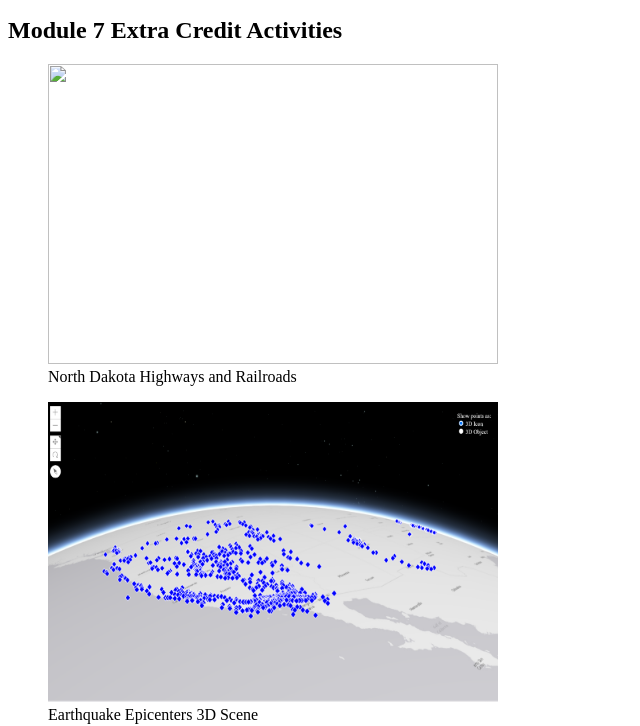
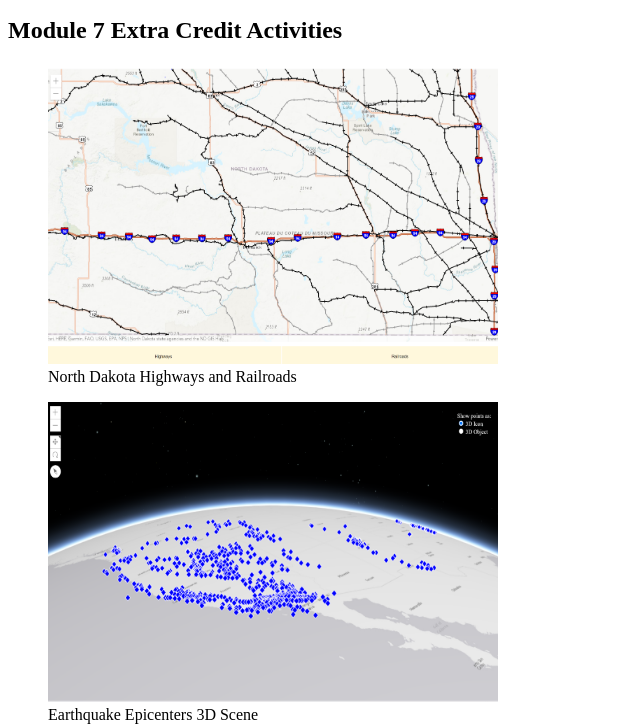
Before and after one commit to ns862815/ExtraCredit, a plain HTML site: page docs/index.html in a window 1280 px wide. Shown: the part 1068-1794 px from the top of the page, without its empty margins (0-640 px from the left). Drawn offline with Linux system fonts and the light colour scheme.

Commit message:
Update index.html

```diff
--- a/docs/index.html
+++ b/docs/index.html
@@ -20,7 +20,7 @@
 
 
         <h2>Module 7 Extra Credit Activities</h2>
-        <figure> <a href="LayerButtons_NoahSkinner.html"> <img src="images/LayerButons_image.PNG" width = "450" height="300"></a>
+        <figure> <a href="LayerButtons_NoahSkinner.html"> <img src="images/LayerButtons_image.PNG" width = "450" height="300"></a>
             <figcaption>North Dakota Highways and Railroads</figcaption>
         </figure>
 
```
